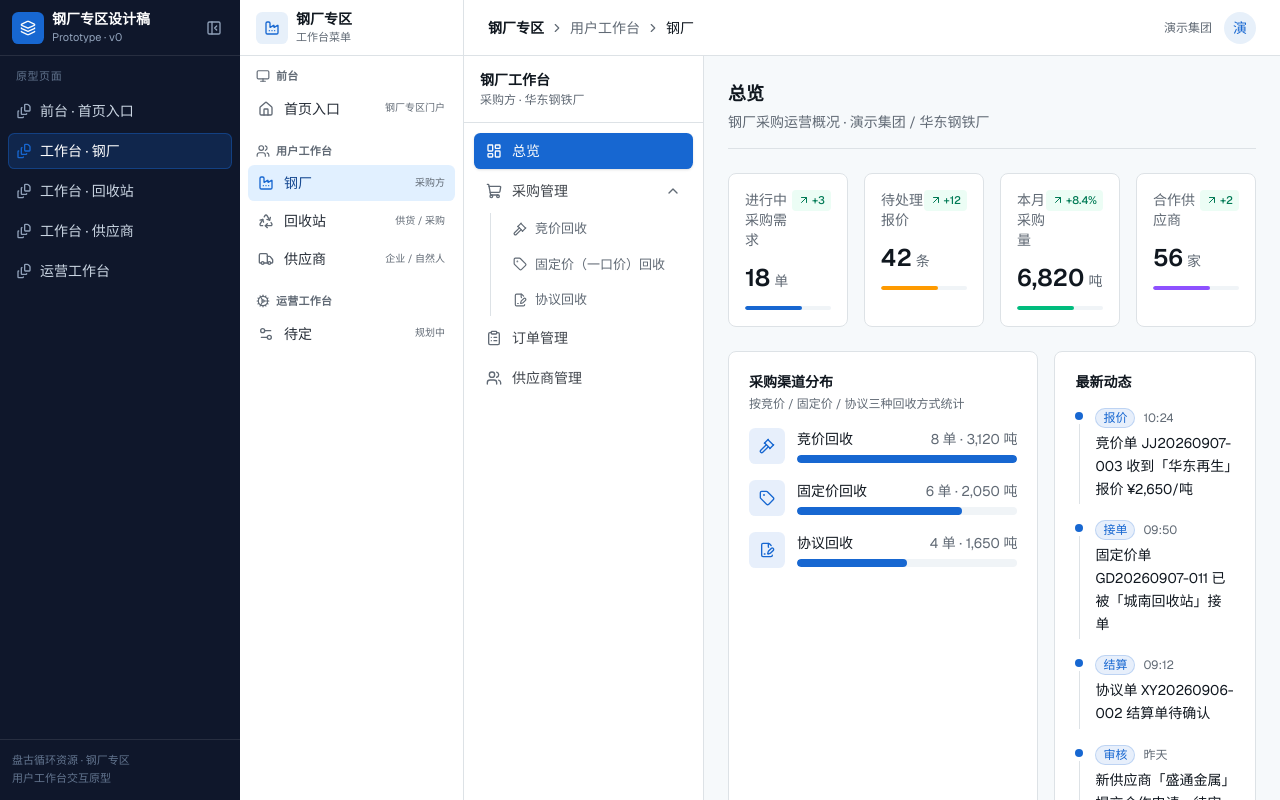
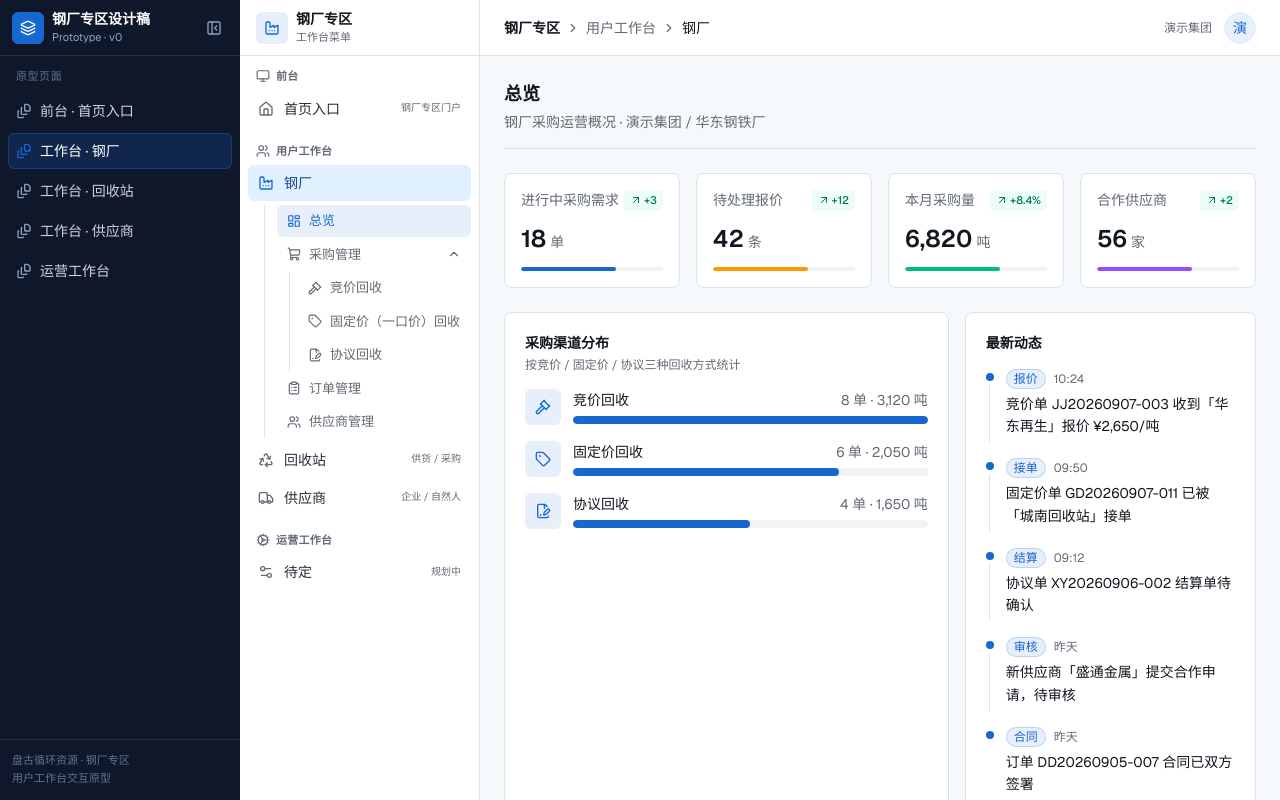
Before and after one commit to chelushi007/GCZQ, a Next.js app: page / in a window 1280 px wide. Built offline with nearby package versions, Linux system fonts and the light colour scheme.

Commit message:
feat: add mill section state and update SteelMillWorkspace section rendering

```diff
--- a/app/page.tsx
+++ b/app/page.tsx
@@ -7,7 +7,7 @@ import { WorkspaceNav } from "@/components/workspace-nav"
 import { HomeEntry } from "@/components/home-entry"
 import { SteelMillWorkspace } from "@/components/steel-mill/steel-mill-workspace"
 import { PlaceholderWorkspace } from "@/components/placeholder-workspace"
-import { workspaceNav, type WorkspaceKey } from "@/lib/steel-data"
+import { workspaceNav, type WorkspaceKey, type MillMenuKey } from "@/lib/steel-data"
 
 const titleMap: Record<WorkspaceKey, { group: string; leaf: string }> = (() => {
   const m = {} as Record<WorkspaceKey, { group: string; leaf: string }>
@@ -20,6 +20,7 @@ const titleMap: Record<WorkspaceKey, { group: string; leaf: string }> = (() => {
 export default function Page() {
   const [collapsed, setCollapsed] = useState(false)
   const [active, setActive] = useState<WorkspaceKey>("mill")
+  const [millSection, setMillSection] = useState<MillMenuKey>("overview")
 
   const crumb = titleMap[active]
 
@@ -33,8 +34,13 @@ export default function Page() {
         onSelect={setActive}
       />
 
-      {/* 2. 钢厂专区菜单栏 */}
-      <WorkspaceNav active={active} onSelect={setActive} />
+      {/* 2. 统一工作台菜单栏（角色 + 钢厂子菜单合并） */}
+      <WorkspaceNav
+        active={active}
+        onSelect={setActive}
+        millSection={millSection}
+        onMillSectionChange={setMillSection}
+      />
 
       {/* 3. 工作台内容 */}
       <main className="flex min-w-0 flex-1 flex-col">
@@ -60,7 +66,7 @@ export default function Page() {
               <HomeEntry />
             </div>
           )}
-          {active === "mill" && <SteelMillWorkspace />}
+          {active === "mill" && <SteelMillWorkspace section={millSection} />}
           {(active === "station" || active === "supplier" || active === "ops-tbd") && (
             <PlaceholderWorkspace workspace={active} />
           )}
--- a/components/steel-mill/steel-mill-workspace.tsx
+++ b/components/steel-mill/steel-mill-workspace.tsx
@@ -1,18 +1,5 @@
 "use client"
 
-import { useState } from "react"
-import {
-  LayoutDashboard,
-  ShoppingCart,
-  ClipboardList,
-  Users,
-  Gavel,
-  Tag,
-  FileSignature,
-  ChevronDown,
-  type LucideIcon,
-} from "lucide-react"
-import { cn } from "@/lib/utils"
 import type { MillMenuKey } from "@/lib/steel-data"
 import { MillOverview } from "./mill-overview"
 import { PurchaseBidding } from "./purchase-bidding"
@@ -21,110 +8,15 @@ import { PurchaseAgreement } from "./purchase-agreement"
 import { MillOrders } from "./mill-orders"
 import { MillSuppliers } from "./mill-suppliers"
 
-interface MenuNode {
-  key: MillMenuKey
-  label: string
-  icon: LucideIcon
-  index: string
-}
-
-const flatMenu: { top: MenuNode[]; purchase: MenuNode[]; bottom: MenuNode[] } = {
-  top: [{ key: "overview", label: "总览", icon: LayoutDashboard, index: "一" }],
-  purchase: [
-    { key: "purchase-bidding", label: "竞价回收", icon: Gavel, index: "2.1" },
-    { key: "purchase-fixed", label: "固定价（一口价）回收", icon: Tag, index: "2.2" },
-    { key: "purchase-agreement", label: "协议回收", icon: FileSignature, index: "2.3" },
-  ],
-  bottom: [
-    { key: "orders", label: "订单管理", icon: ClipboardList, index: "三" },
-    { key: "suppliers", label: "供应商管理", icon: Users, index: "四" },
-  ],
-}
-
-export function SteelMillWorkspace() {
-  const [active, setActive] = useState<MillMenuKey>("overview")
-  const [purchaseOpen, setPurchaseOpen] = useState(true)
-
-  function MenuBtn({ node }: { node: MenuNode }) {
-    const isActive = active === node.key
-    const Icon = node.icon
-    return (
-      <button
-        onClick={() => setActive(node.key)}
-        className={cn(
-          "flex w-full items-center gap-2.5 rounded-md px-3 py-2 text-sm transition-colors",
-          isActive
-            ? "bg-primary text-primary-foreground shadow-sm"
-            : "text-foreground/80 hover:bg-muted",
-        )}
-      >
-        <Icon className={cn("size-4 shrink-0", isActive ? "text-primary-foreground" : "text-muted-foreground")} />
-        <span className="flex-1 text-left">{node.label}</span>
-      </button>
-    )
-  }
-
+export function SteelMillWorkspace({ section }: { section: MillMenuKey }) {
   return (
-    <div className="flex h-full">
-      {/* 钢厂工作台内部侧边菜单 */}
-      <div className="flex w-60 shrink-0 flex-col border-r border-border bg-card">
-        <div className="border-b border-border px-4 py-3.5">
-          <p className="text-sm font-semibold text-foreground">钢厂工作台</p>
-          <p className="mt-0.5 text-xs text-muted-foreground">采购方 · 华东钢铁厂</p>
-        </div>
-        <nav className="flex-1 space-y-1 overflow-y-auto p-2.5">
-          {flatMenu.top.map((n) => (
-            <MenuBtn key={n.key} node={n} />
-          ))}
-
-          {/* 采购管理分组 */}
-          <div>
-            <button
-              onClick={() => setPurchaseOpen((v) => !v)}
-              className="flex w-full items-center gap-2.5 rounded-md px-3 py-2 text-sm text-foreground/80 transition-colors hover:bg-muted"
-            >
-              <ShoppingCart className="size-4 shrink-0 text-muted-foreground" />
-              <span className="flex-1 text-left">采购管理</span>
-              <ChevronDown className={cn("size-4 text-muted-foreground transition-transform", purchaseOpen && "rotate-180")} />
-            </button>
-            {purchaseOpen && (
-              <div className="mt-1 space-y-1 border-l border-border pl-3 ml-4">
-                {flatMenu.purchase.map((n) => {
-                  const isActive = active === n.key
-                  const Icon = n.icon
-                  return (
-                    <button
-                      key={n.key}
-                      onClick={() => setActive(n.key)}
-                      className={cn(
-                        "flex w-full items-center gap-2 rounded-md px-2.5 py-1.5 text-[13px] transition-colors",
-                        isActive ? "bg-primary/10 font-medium text-primary" : "text-muted-foreground hover:bg-muted hover:text-foreground",
-                      )}
-                    >
-                      <Icon className="size-3.5 shrink-0" />
-                      <span className="flex-1 text-left">{n.label}</span>
-                    </button>
-                  )
-                })}
-              </div>
-            )}
-          </div>
-
-          {flatMenu.bottom.map((n) => (
-            <MenuBtn key={n.key} node={n} />
-          ))}
-        </nav>
-      </div>
-
-      {/* 钢厂工作台内容 */}
-      <div className="flex-1 overflow-y-auto p-6">
-        {active === "overview" && <MillOverview />}
-        {active === "purchase-bidding" && <PurchaseBidding />}
-        {active === "purchase-fixed" && <PurchaseFixed />}
-        {active === "purchase-agreement" && <PurchaseAgreement />}
-        {active === "orders" && <MillOrders />}
-        {active === "suppliers" && <MillSuppliers />}
-      </div>
+    <div className="h-full overflow-y-auto p-6">
+      {section === "overview" && <MillOverview />}
+      {section === "purchase-bidding" && <PurchaseBidding />}
+      {section === "purchase-fixed" && <PurchaseFixed />}
+      {section === "purchase-agreement" && <PurchaseAgreement />}
+      {section === "orders" && <MillOrders />}
+      {section === "suppliers" && <MillSuppliers />}
     </div>
   )
 }
--- a/components/workspace-nav.tsx
+++ b/components/workspace-nav.tsx
@@ -1,5 +1,6 @@
 "use client"
 
+import { useState } from "react"
 import {
   Home,
   Factory,
@@ -9,10 +10,17 @@ import {
   Monitor,
   Users,
   Cog,
+  LayoutDashboard,
+  ShoppingCart,
+  ClipboardList,
+  Gavel,
+  Tag,
+  FileSignature,
+  ChevronDown,
   type LucideIcon,
 } from "lucide-react"
 import { cn } from "@/lib/utils"
-import { workspaceNav, type WorkspaceKey } from "@/lib/steel-data"
+import { workspaceNav, type WorkspaceKey, type MillMenuKey } from "@/lib/steel-data"
 
 const groupIcon: Record<string, LucideIcon> = {
   front: Monitor,
@@ -28,15 +36,59 @@ const leafIcon: Record<WorkspaceKey, LucideIcon> = {
   "ops-tbd": Settings2,
 }
 
+interface MillNode {
+  key: MillMenuKey
+  label: string
+  icon: LucideIcon
+}
+
+const millMenu: { top: MillNode[]; purchase: MillNode[]; bottom: MillNode[] } = {
+  top: [{ key: "overview", label: "总览", icon: LayoutDashboard }],
+  purchase: [
+    { key: "purchase-bidding", label: "竞价回收", icon: Gavel },
+    { key: "purchase-fixed", label: "固定价（一口价）回收", icon: Tag },
+    { key: "purchase-agreement", label: "协议回收", icon: FileSignature },
+  ],
+  bottom: [
+    { key: "orders", label: "订单管理", icon: ClipboardList },
+    { key: "suppliers", label: "供应商管理", icon: Users },
+  ],
+}
+
 export function WorkspaceNav({
   active,
   onSelect,
+  millSection,
+  onMillSectionChange,
 }: {
   active: WorkspaceKey
   onSelect: (key: WorkspaceKey) => void
+  millSection: MillMenuKey
+  onMillSectionChange: (key: MillMenuKey) => void
 }) {
+  const [purchaseOpen, setPurchaseOpen] = useState(true)
+
+  function MillBtn({ node }: { node: MillNode }) {
+    const isActive = millSection === node.key
+    const Icon = node.icon
+    return (
+      <button
+        onClick={() => onMillSectionChange(node.key)}
+        className={cn(
+          "flex w-full items-center gap-2 rounded-md px-2.5 py-1.5 text-[13px] transition-colors",
+          isActive
+            ? "bg-primary/10 font-medium text-primary"
+            : "text-muted-foreground hover:bg-muted hover:text-foreground",
+        )}
+      >
+        <Icon className="size-3.5 shrink-0" />
+        <span className="flex-1 text-left">{node.label}</span>
+      </button>
+    )
+  }
+
   return (
-    <aside className="flex h-full w-56 shrink-0 flex-col border-r border-border bg-sidebar">
+    <aside className="flex h-full w-60 shrink-0 flex-col border-r border-border bg-sidebar">
       <div className="flex h-14 items-center gap-2 border-b border-border px-4">
         <div className="flex size-8 items-center justify-center rounded-md bg-primary/10 text-primary">
           <Factory className="size-4" />
@@ -60,6 +112,7 @@ export function WorkspaceNav({
                 {group.children.map((leaf) => {
                   const Icon = leafIcon[leaf.key]
                   const isActive = active === leaf.key
+                  const showMillMenu = leaf.key === "mill" && isActive
                   return (
                     <li key={leaf.key}>
                       <button
@@ -73,10 +126,43 @@ export function WorkspaceNav({
                       >
                         <Icon className={cn("size-4 shrink-0", isActive ? "text-primary" : "text-muted-foreground")} />
                         <span className="flex-1 text-left">{leaf.label}</span>
-                        {leaf.desc && (
+                        {leaf.desc && !showMillMenu && (
                           <span className="text-[10px] text-muted-foreground">{leaf.desc}</span>
                         )}
                       </button>
+
+                      {/* 选中「钢厂」时内联展开其工作台子菜单 */}
+                      {showMillMenu && (
+                        <div className="mb-1 ml-4 mt-1 space-y-0.5 border-l border-border pl-3">
+                          {millMenu.top.map((n) => (
+                            <MillBtn key={n.key} node={n} />
+                          ))}
+
+                          <div>
+                            <button
+                              onClick={() => setPurchaseOpen((v) => !v)}
+                              className="flex w-full items-center gap-2 rounded-md px-2.5 py-1.5 text-[13px] text-muted-foreground transition-colors hover:bg-muted hover:text-foreground"
+                            >
+                              <ShoppingCart className="size-3.5 shrink-0" />
+                              <span className="flex-1 text-left">采购管理</span>
+                              <ChevronDown
+                                className={cn("size-3.5 transition-transform", purchaseOpen && "rotate-180")}
+                              />
+                            </button>
+                            {purchaseOpen && (
+                              <div className="ml-3 mt-0.5 space-y-0.5 border-l border-border pl-2">
+                                {millMenu.purchase.map((n) => (
+                                  <MillBtn key={n.key} node={n} />
+                                ))}
+                              </div>
+                            )}
+                          </div>
+
+                          {millMenu.bottom.map((n) => (
+                            <MillBtn key={n.key} node={n} />
+                          ))}
+                        </div>
+                      )}
                     </li>
                   )
                 })}
```
